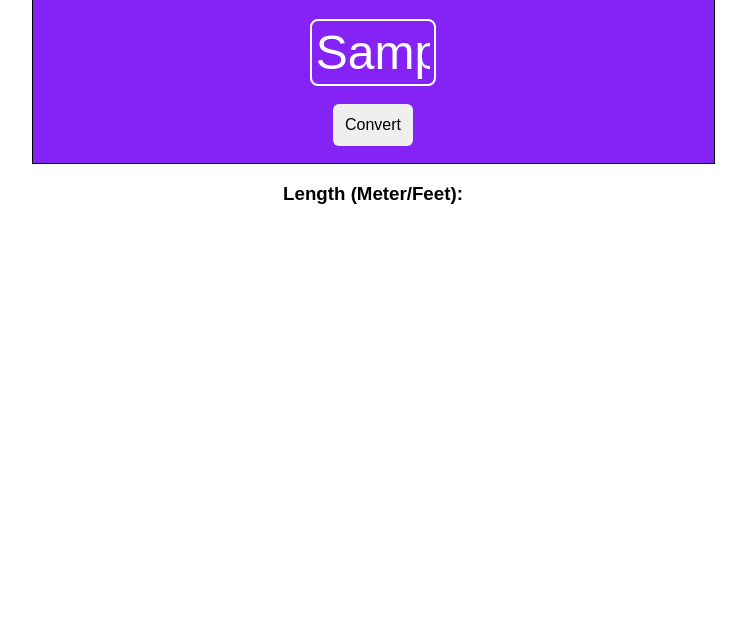
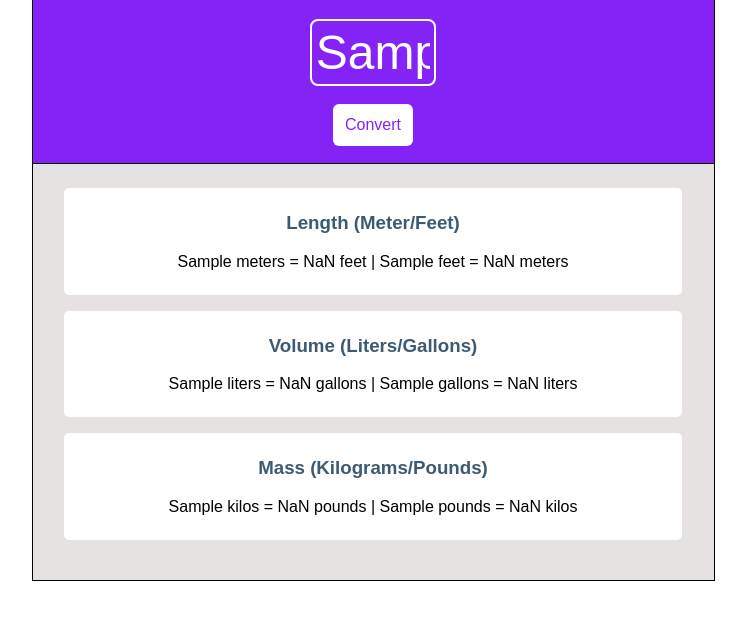
Before and after one commit to StefanLearnsCS/JavaScriptPractice, a plain HTML site: page unitConversion/index.html in a window 1280 px wide. Both pictures are taken after typing "Sample" into the empty fields and a click on the button "Convert". Shown: the part 86-706 px from the top of the page, without its empty margins (267-1013 px from the left). Drawn offline with Linux system fonts and the light colour scheme.

Commit message:
Project 3 complete

```diff
--- a/unitConversion/index.css
+++ b/unitConversion/index.css
@@ -17,6 +17,27 @@ body {
     border: solid black 1px;
 }
 
+.bottom-container {
+    background-color: rgb(231, 226, 226);
+    padding: 1.5rem;
+    display: flex; /* Corrected from flexbox to flex */
+    align-items: center; /* Ensures vertical centering if needed */
+    flex-direction: column;
+    border: solid black 1px;
+    border-top: none;
+}
+
+.card {
+    background-color: white;
+    width: 90%;
+    display: flex; /* Corrected from flexbox to flex */
+    align-items: center; /* Ensures vertical centering if needed */
+    flex-direction: column;
+    padding: 1.5rem;
+    border-radius: 5px;
+    margin-bottom: 1rem;
+}
+
 input {
     font-size: 3rem;
     text-align: center;
@@ -34,4 +55,14 @@ button {
     font-size: 1rem;
     border: none;
     border-radius: 6px;
+    background-color: white;
+    color: rgb(133, 34, 245);
+    cursor: pointer; /* This makes the button look clickable */
+    transition: background-color 0.3s ease; /* Smooth transition effect */
 }
+
+button:hover {
+    background-color: rgb(156, 156, 156); /* Change the background color on hover */
+    color: white; /* Change text color on hover */
+    box-shadow: 0px 4px 8px rgba(0, 0, 0, 0.2); /* Adds shadow effect */
+}
--- a/unitConversion/index.html
+++ b/unitConversion/index.html
@@ -3,6 +3,7 @@
         <link rel="stylesheet" href="index.css">
     </head>
     <body>
+        <div>
             <div class="top-container">
                 <h1> Metric/Imperial Unit Conversion </h1>
                 <input placeholder="12" id="input-el"/>
@@ -10,9 +11,20 @@
             </div>
             <div class="bottom-container">
                 <div class="card">
-                <h3> Length (Meter/Feet): </h3>
+                    <h3 style="margin-top: 0; color: rgb(60, 91, 115);"> Length (Meter/Feet) </h3>
+                    <p style="margin: 0;" id="length-el"> meters = feet | feet = meters</p>
+                </div>
+                <div class="card">
+                    <h3 style="margin-top: 0; color: rgb(60, 91, 115);"> Volume (Liters/Gallons) </h3>
+                    <p style="margin: 0;" id="volume-el"> liters = gallons | gallons = liters</p>
+                </div>
+                <div class="card">
+                    <h3 style="margin-top: 0; color: rgb(60, 91, 115);"> Mass (Kilograms/Pounds) </h3>
+                    <p style="margin: 0;" id="mass-el"> kilos = pounds | pounds = kilos</p>
                 </div>
             </div>
+        </div>
+
         <script src="index.js"></script>
     </body>
 </html>
--- a/unitConversion/index.js
+++ b/unitConversion/index.js
@@ -3,3 +3,22 @@
 1 liter = 0.264 gallon
 1 kilogram = 2.204 pound
 */
+
+const inputEl = document.getElementById('input-el');
+const convertBtn = document.getElementById('convert-btn');
+const lengthEl = document.getElementById("length-el")
+const volumeEl = document.getElementById("volume-el")
+const massEl = document.getElementById("mass-el")
+
+convertBtn.addEventListener("click", function() {
+    let feet = (inputEl.value * 3.281).toFixed(2)
+    let gallon = (inputEl.value * 0.264).toFixed(2)
+    let pound = (inputEl.value * 2.204).toFixed(2)
+    let meter = (inputEl.value / 3.281).toFixed(2)
+    let liter = (inputEl.value / 0.264).toFixed(2)
+    let kilo = (inputEl.value / 2.204).toFixed(2)
+
+    lengthEl.innerHTML = `<p style="margin: 0;" id="length-el"> ${inputEl.value} meters = ${feet} feet | ${inputEl.value} feet =  ${meter} meters</p>`
+    volumeEl.innerHTML = `<p style="margin: 0;" id="volume-el"> ${inputEl.value} liters = ${gallon} gallons | ${inputEl.value} gallons = ${liter} liters</p>`
+    massEl.innerHTML = `<p style="margin: 0;" id="mass-el"> ${inputEl.value} kilos = ${pound} pounds | ${inputEl.value} pounds = ${kilo} kilos</p>`
+})
```
Lines whose indentation alone changed are shown as unchanged.
